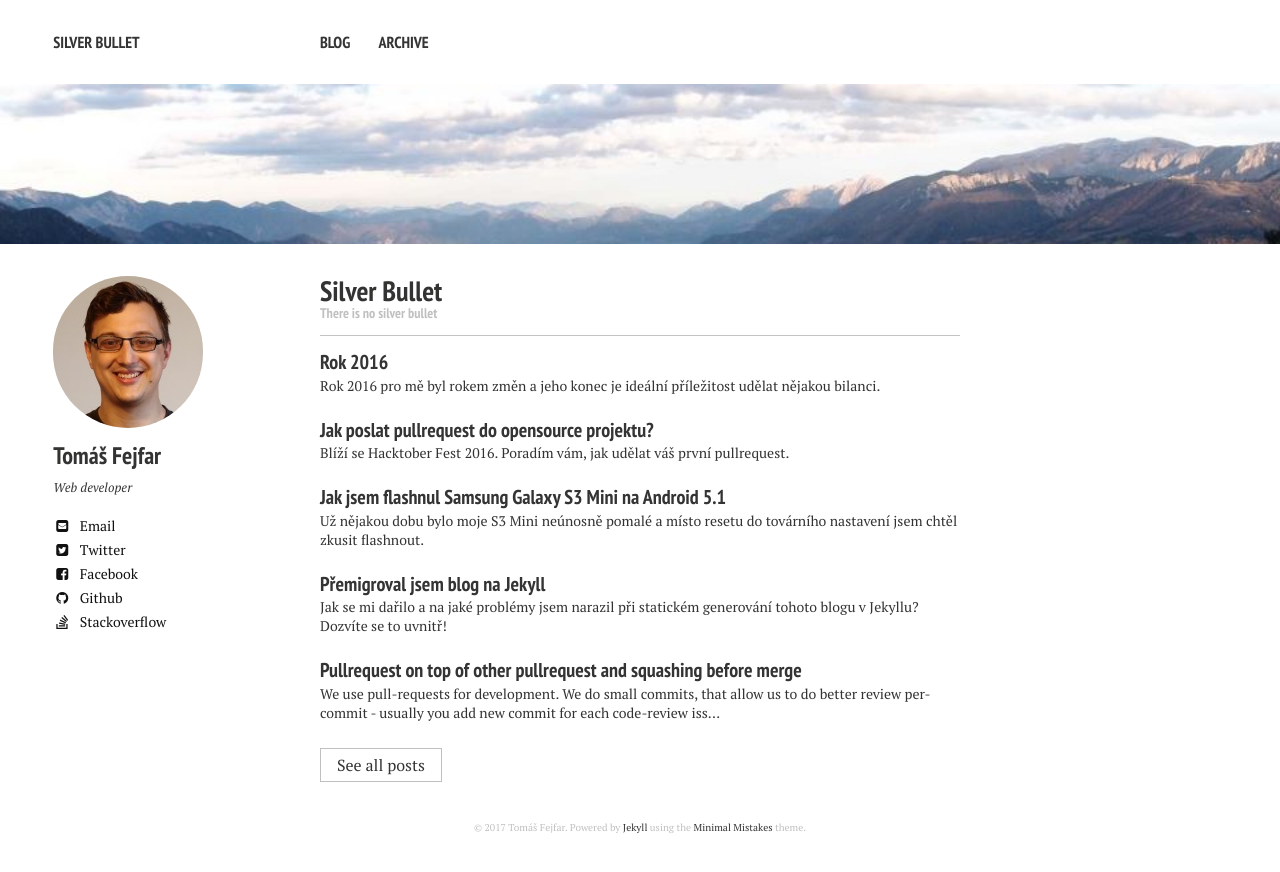
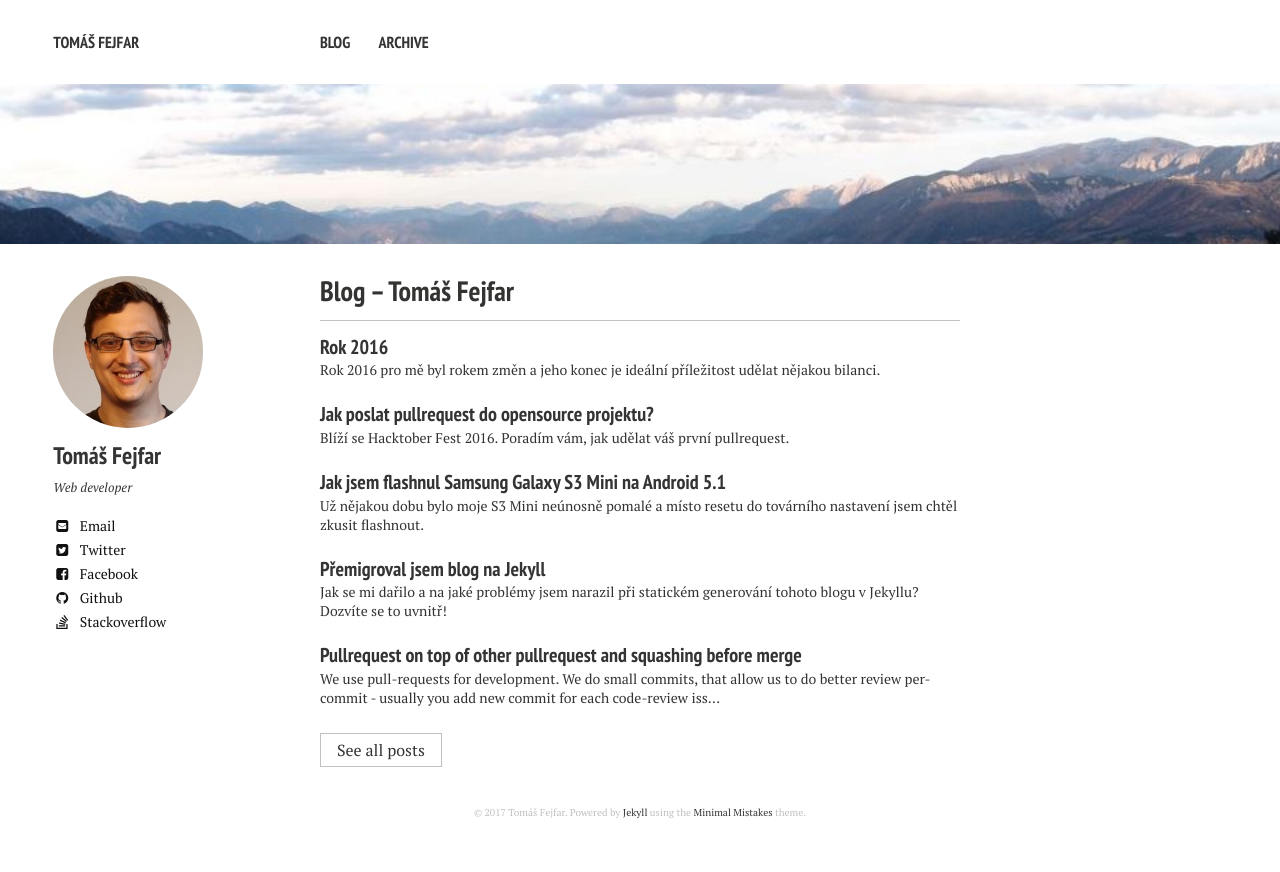
Before and after one commit to tomasfejfar/blog, a Jekyll site: the page built from index.md, in a window 1280 px wide. Shown: the top 872 px of the page. Built offline with Jekyll 4.4.1, drawn with Linux system fonts in a browser that asks for light colours; nearby versions of some CDN libraries.

Commit message:
Link from author

```diff
--- a/_config.yml
+++ b/_config.yml
@@ -1,9 +1,9 @@
 # Site wide configuration
 
-title:            Silver Bullet
+title:            Tomáš Fejfar
 locale:           en_US
 url:
-public_url: http://blog.tomasfejfar.cz
+public_url: https://blog.tomasfejfar.cz
 
 
 # Jekyll configuration
--- a/_includes/_author-bio.html
+++ b/_includes/_author-bio.html
@@ -4,13 +4,15 @@
 
 <div itemscope itemtype="http://schema.org/Person">
 
+  <a href="/">
 {% if author.avatar contains 'http' %}
 	<img src="{{ author.avatar }}" class="bio-photo" alt="{{ author.name }} bio photo">
 {% else %}
 	<img src="{{ site.url }}/images/{{ author.avatar }}" class="bio-photo" alt="{{ author.name }} bio photo">
 {% endif %}
+  </a>
 
-  <h3 itemprop="name">{{ author.name }}</h3>
+  <h3 itemprop="name"><a href="/">{{ author.name }}</a></h3>
   <p>{{ author.bio }}</p>
   {% if author.email %}<a href="mailto:{{ author.email }}" class="author-social" target="_blank"><i class="fa fa-fw fa-envelope-square"></i> Email</a>{% endif %}
   {% if author.twitter %}<a href="http://twitter.com/{{ author.twitter }}" class="author-social" target="_blank"><i class="fa fa-fw fa-twitter-square"></i> Twitter</a>{% endif %}
--- a/_layouts/home.html
+++ b/_layouts/home.html
@@ -35,7 +35,7 @@
     {% include _author-bio.html %}
   </div>
   <div id="index">
-    <h3>{{ site.title }}<span class="subtitle">{{ page.excerpt | strip_html }}</span></h3>
+    <h3>{% if page.title %}{{ page.title }} &#8211; {% endif %}{{ site.title }}</h3>
     {% for post in site.posts limit:5 %}
     <article>
       {% if post.link %}
--- a/index.md
+++ b/index.md
@@ -1,6 +1,7 @@
 ---
 redirect_from: "/blog/"
 layout: home
+title: Blog
 excerpt: "There is no silver bullet"
 image:
   feature: title.jpg
```
